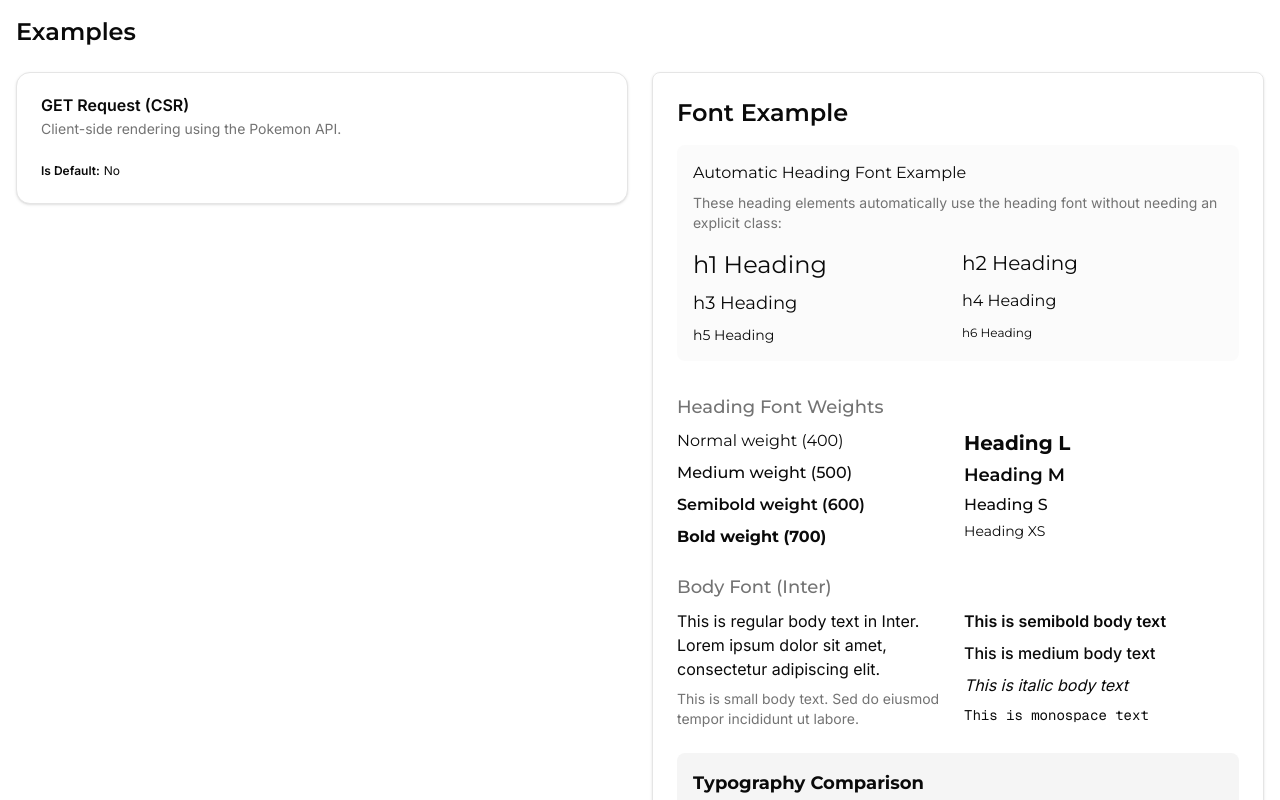
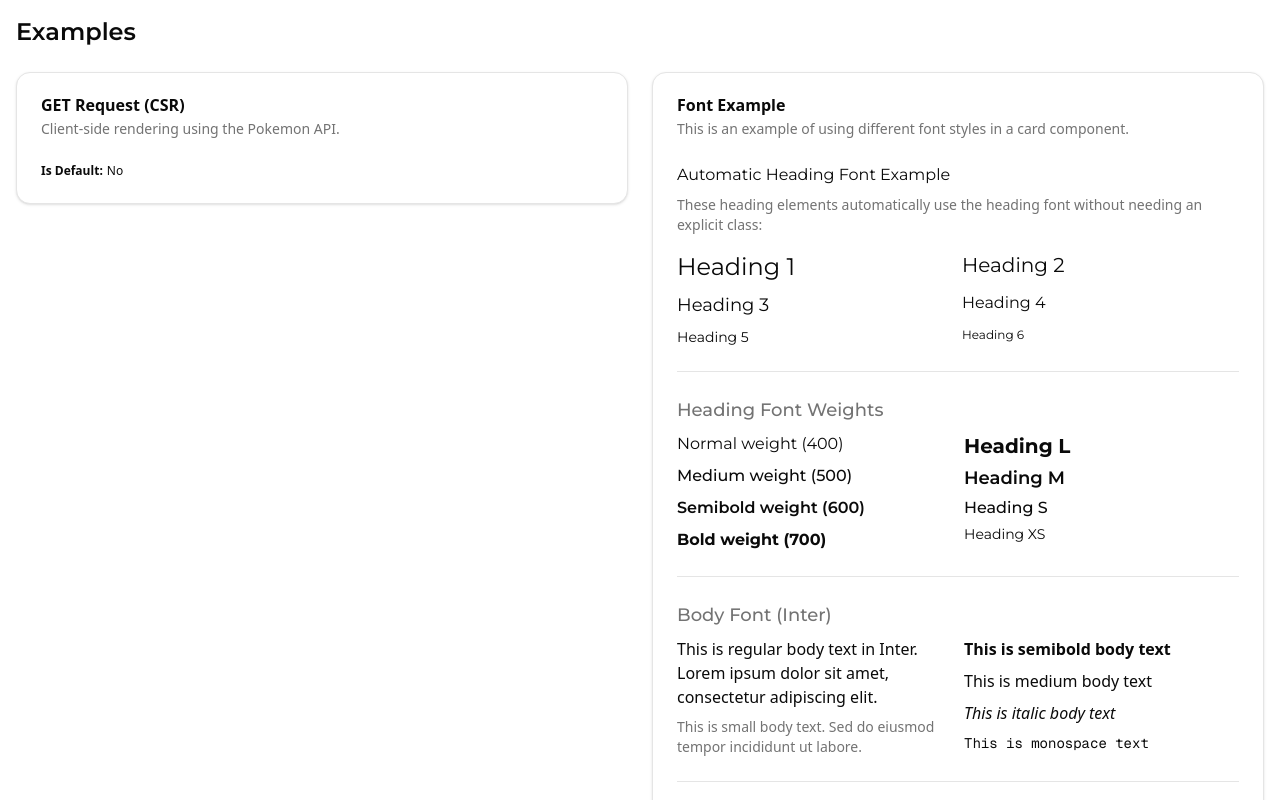
Before and after one commit to Mhudlark/web-boilerplate, a Next.js app: page /examples in a window 1280 px wide. Shown: the top 800 px of the page. Built offline with nearby package versions, Linux system fonts and the light colour scheme; no server answers.

Commit message:
feat: implement font system

```diff
--- a/app/base-styles.css
+++ /dev/null
@@ -1,15 +0,0 @@
-/*
-  Base styles for typography in the project
-  This file is imported in globals.css
-*/
-
-@layer base {
-  h1,
-  h2,
-  h3,
-  h4,
-  h5,
-  h6 {
-    font-family: var(--font-heading);
-  }
-}
--- a/app/examples/font-example.tsx
+++ b/app/examples/font-example.tsx
@@ -1,24 +1,35 @@
+import {
+  Card,
+  CardContent,
+  CardDescription,
+  CardHeader,
+  CardTitle,
+} from "@/components/ui/card";
+
 export default function FontExample() {
   return (
-    <div className="flex flex-col gap-4 rounded-md border p-6 shadow-sm">
-      <h3 className="text-2xl font-semibold">Font Example</h3>
-
-      <div className="bg-muted/40 mb-4 rounded-md p-4">
+    <Card>
+      <CardHeader>
+        <CardTitle>Font Example</CardTitle>
+        <CardDescription>
+          This is an example of using different font styles in a card component.
+        </CardDescription>
+      </CardHeader>
+      <CardContent>
         <h4 className="mb-2">Automatic Heading Font Example</h4>
         <p className="text-muted-foreground mb-4 text-sm">
           These heading elements automatically use the heading font without
           needing an explicit class:
         </p>
         <div className="grid grid-cols-1 gap-2 sm:grid-cols-2">
-          <h1 className="text-2xl">h1 Heading</h1>
-          <h2 className="text-xl">h2 Heading</h2>
-          <h3 className="text-lg">h3 Heading</h3>
-          <h4 className="text-base">h4 Heading</h4>
-          <h5 className="text-sm">h5 Heading</h5>
-          <h6 className="text-xs">h6 Heading</h6>
+          <h1 className="text-2xl">Heading 1</h1>
+          <h2 className="text-xl">Heading 2</h2>
+          <h3 className="text-lg">Heading 3</h3>
+          <h4 className="text-base">Heading 4</h4>
+          <h5 className="text-sm">Heading 5</h5>
+          <h6 className="text-xs">Heading 6</h6>
         </div>
-      </div>
-
+        <hr className="my-6" />
         <div className="space-y-6">
           <div className="space-y-2">
             <h4 className="text-muted-foreground text-lg font-medium">
@@ -45,7 +56,7 @@ export default function FontExample() {
               </div>
             </div>
           </div>
-
+          <hr className="my-6" />
           <div className="space-y-2">
             <h4 className="text-muted-foreground text-lg font-medium">
               Body Font (Inter)
@@ -53,8 +64,8 @@ export default function FontExample() {
             <div className="grid grid-cols-1 gap-3 sm:grid-cols-2">
               <div className="space-y-2">
                 <p className="text-base">
-                This is regular body text in Inter. Lorem ipsum dolor sit amet,
-                consectetur adipiscing elit.
+                  This is regular body text in Inter. Lorem ipsum dolor sit
+                  amet, consectetur adipiscing elit.
                 </p>
                 <p className="text-muted-foreground text-sm">
                   This is small body text. Sed do eiusmod tempor incididunt ut
@@ -69,8 +80,7 @@ export default function FontExample() {
               </div>
             </div>
           </div>
-
-        <div className="bg-muted rounded-md p-4">
+          <hr className="my-6" />
           <h4 className="text-lg font-bold">Typography Comparison</h4>
           <div className="mt-2 flex flex-col gap-2">
             <div className="flex items-baseline gap-4">
@@ -91,7 +101,7 @@ export default function FontExample() {
             </div>
           </div>
         </div>
-      </div>
-    </div>
+      </CardContent>
+    </Card>
   );
 }
--- a/app/fonts.ts
+++ /dev/null
@@ -1,43 +0,0 @@
-import { Inter, Montserrat } from "next/font/google";
-
-// Body font - Inter from Google Fonts
-export const inter = Inter({
-  subsets: ["latin"],
-  display: "swap",
-  variable: "--font-inter",
-});
-
-// Heading font - Using Montserrat from Google Fonts
-// You can replace this with a local font later
-export const headingFont = Montserrat({
-  subsets: ["latin"],
-  display: "swap",
-  variable: "--font-heading",
-  weight: ["400", "500", "600", "700"],
-});
-
-/* Example for using a local font:
-import localFont from 'next/font/local';
-
-export const headingFont = localFont({
-  src: [
-    {
-      path: '../public/fonts/Heading-Regular.woff2',
-      weight: '400',
-      style: 'normal',
-    },
-    {
-      path: '../public/fonts/Heading-Medium.woff2',
-      weight: '500',
-      style: 'normal',
-    },
-    {
-      path: '../public/fonts/Heading-Bold.woff2',
-      weight: '700',
-      style: 'normal',
-    },
-  ],
-  variable: '--font-heading',
-  display: 'swap',
-});
-*/
--- a/app/globals.css
+++ b/app/globals.css
@@ -1,6 +1,5 @@
 @import "tailwindcss";
 @import "tw-animate-css";
-@import "./base-styles.css";
 
 @custom-variant dark (&:is(.dark *));
 
@@ -8,7 +7,6 @@
   --color-background: var(--background);
   --color-foreground: var(--foreground);
   --font-sans: var(--font-inter);
-  --font-heading: var(--font-heading);
   --font-mono: var(--font-geist-mono);
   --color-sidebar-ring: var(--sidebar-ring);
   --color-sidebar-border: var(--sidebar-border);
@@ -43,6 +41,9 @@
   --radius-md: calc(var(--radius) - 2px);
   --radius-lg: var(--radius);
   --radius-xl: calc(var(--radius) + 4px);
+
+  /* Custom Variables */
+  --font-heading: var(--font-heading);
 }
 
 :root {
@@ -121,4 +122,13 @@
   body {
     @apply bg-background text-foreground;
   }
+
+  h1,
+  h2,
+  h3,
+  h4,
+  h5,
+  h6 {
+    font-family: var(--font-heading);
+  }
 }
--- a/app/layout.tsx
+++ b/app/layout.tsx
@@ -1,8 +1,22 @@
 import type { Metadata } from "next";
-import { Geist_Mono } from "next/font/google";
+import { Geist_Mono, Inter, Montserrat } from "next/font/google";
 import { Providers } from "../components/providers";
-import { headingFont, inter } from "./fonts";
 import "./globals.css";
+
+// Body font - Inter from Google Fonts
+export const inter = Inter({
+  subsets: ["latin"],
+  display: "swap",
+  variable: "--font-inter",
+});
+
+// Heading font - Using Montserrat from Google Fonts
+export const headingFont = Montserrat({
+  subsets: ["latin"],
+  display: "swap",
+  variable: "--font-heading",
+  weight: ["400", "500", "600", "700"],
+});
 
 const geistMono = Geist_Mono({
   variable: "--font-geist-mono",
@@ -20,11 +34,10 @@ export default function RootLayout({
   children: React.ReactNode;
 }>) {
   return (
-    <html
-      lang="en"
-      className={`${inter.variable} ${headingFont.variable} ${geistMono.variable}`}
-    >
-      <body className="antialiased">
+    <html lang="en">
+      <body
+        className={`${inter.variable} ${headingFont.variable} ${geistMono.variable} antialiased`}
+      >
         <Providers>{children}</Providers>
       </body>
     </html>
```
Lines whose indentation alone changed are shown as unchanged.
